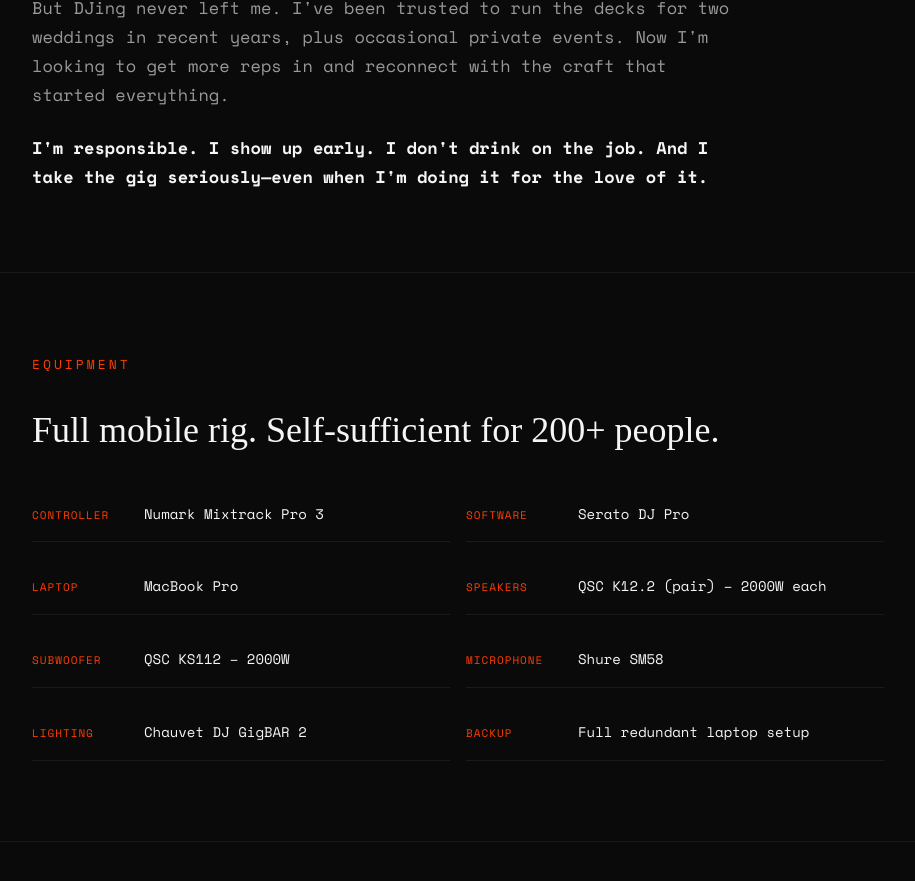
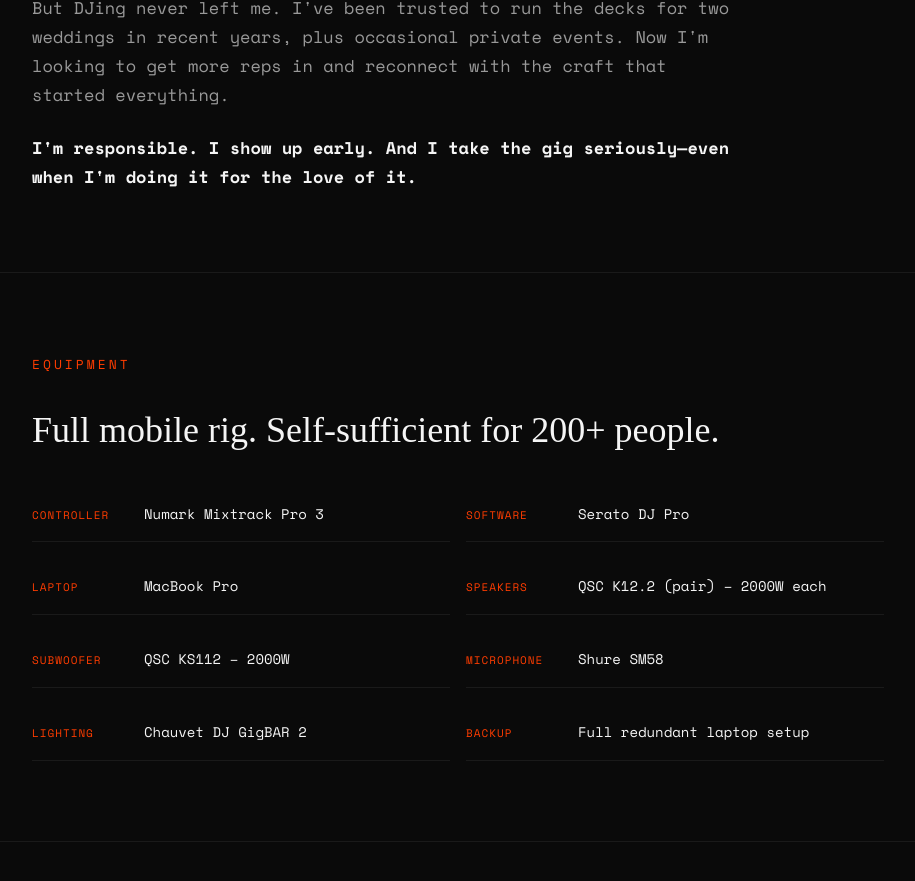
Before and after one commit to sapped/personal-dj-landing, a Next.js app: page / in a window 1280 px wide. Shown: the part 2875-3756 px from the top of the page, without its empty margins (182-1097 px from the left). Built offline with nearby package versions, Linux system fonts and the light colour scheme; a web font is replaced by a local one.

Commit message:
Remove drink policy line

```diff
--- a/src/app/page.tsx
+++ b/src/app/page.tsx
@@ -156,8 +156,8 @@ export default function Home() {
           </p>
           <p>
             <span className="highlight">
-              I&apos;m responsible. I show up early. I don&apos;t drink on the job. And I take the
-              gig seriously—even when I&apos;m doing it for the love of it.
+              I&apos;m responsible. I show up early. And I take the gig seriously—even when
+              I&apos;m doing it for the love of it.
             </span>
           </p>
         </div>
```
